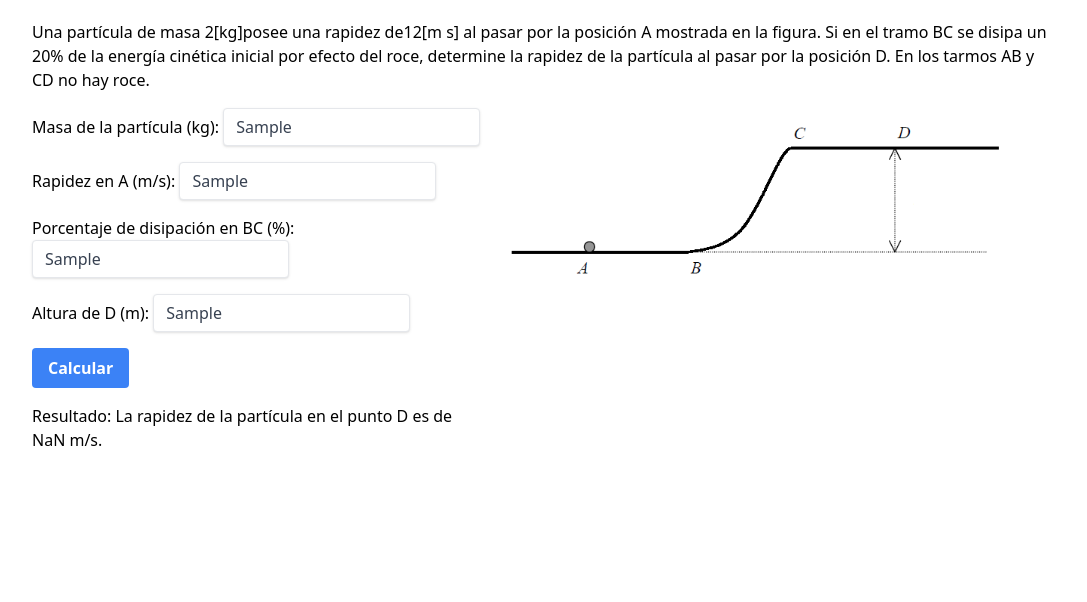
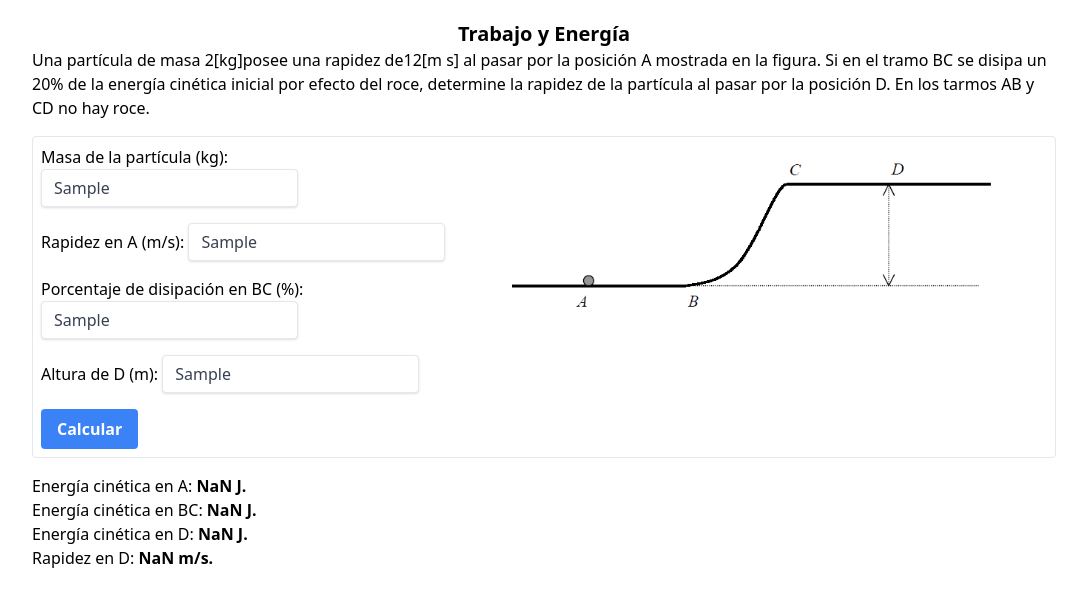
Before and after one commit to jairmmz/physics-work-energy, a Vue app: page / in a window 1280 px wide. Both pictures are taken after typing "Sample", "Sample", "Sample", "Sample" into the empty fields and a click on the button "Calcular". Shown: the top 602 px of the page, without its empty margins (96-1183 px from the left). Built offline with nearby package versions, Linux system fonts and the light colour scheme.

Commit message:
Cambios en el resultado

```diff
--- a/package.json
+++ b/package.json
@@ -9,7 +9,9 @@
     "preview": "vite preview"
   },
   "dependencies": {
-    "vue": "^3.4.21"
+    "vue": "^3.4.21",
+    "vue-katex-auto-render": "^0.2.0",
+    "vue-mathjax": "^0.1.1"
   },
   "devDependencies": {
     "@vitejs/plugin-vue": "^5.0.4",
--- a/src/App.vue
+++ b/src/App.vue
@@ -1,50 +1,58 @@
 <template>
   <div class="mt-5 flex flex-col items-center justify-center">
+    <h1 class="text-xl font-bold">Trabajo y Energía</h1>
     <div class="w-[80%] mb-4">
       <div class="mb-4">
         <span class="">
         Una partícula de masa 2[kg]posee una rapidez de12[m s] al pasar por la posición A mostrada en la figura. Si en
-        el
-        tramo BC se disipa un 20% de la energía cinética inicial por efecto del roce, determine la rapidez de la
-        partícula
-        al pasar por la posición D. En los tarmos AB y CD no hay roce.
+        el tramo BC se disipa un 20% de la energía cinética inicial por efecto del roce, determine la rapidez de la
+        partícula al pasar por la posición D. En los tarmos AB y CD no hay roce.
         </span>
       </div>
+
       <!-- Crear dos columnas para el form y la imagen -->
-      <div class="flex justify-center">
+      <div class="flex justify-center border p-2 rounded">
         <div class="w-[55%]">
-          <form>
+          <form @submit.prevent="calculateVelocity">
             <div class="mb-4">
               <span>Masa de la partícula (kg): </span>
               <input type="text" v-model="form.particleMass"
-                class="shadow appearance-none border rounded py-2 px-3 text-gray-700 leading-tight focus:outline-none focus:shadow-outline">
+                class="shadow appearance-none border rounded py-2 px-3 text-gray-700 leading-tight focus:outline-none focus:shadow-outline" required>
             </div>
             <div class="mb-4">
               <span>Rapidez en A (m/s): </span>
               <input type="text" v-model="form.velocityA"
-                class="shadow appearance-none border rounded py-2 px-3 text-gray-700 leading-tight focus:outline-none focus:shadow-outline">
+                class="shadow appearance-none border rounded py-2 px-3 text-gray-700 leading-tight focus:outline-none focus:shadow-outline" required>
             </div>
             <div class="mb-4">
               <span>Porcentaje de disipación en BC (%): </span>
               <input type="text" v-model="form.dissipation"
-                class="shadow appearance-none border rounded py-2 px-3 text-gray-700 leading-tight focus:outline-none focus:shadow-outline">
+                class="shadow appearance-none border rounded py-2 px-3 text-gray-700 leading-tight focus:outline-none focus:shadow-outline" required>
             </div>
             <div class="mb-4">
               <span>Altura de D (m): </span>
               <input type="text" v-model="form.heightD"
-                class="shadow appearance-none border rounded py-2 px-3 text-gray-700 leading-tight focus:outline-none focus:shadow-outline">
+                class="shadow appearance-none border rounded py-2 px-3 text-gray-700 leading-tight focus:outline-none focus:shadow-outline" required>
             </div>
-            <button type="submit" @click.prevent="calculateVelocity"
+            <button type="submit"
               class="bg-blue-500 hover:bg-blue-700 text-white font-bold py-2 px-4 rounded focus:outline-none focus:shadow-outline">Calcular</button>
           </form>
-          <!-- Resultado -->
-          <div class="mt-4">
-            <span>Resultado: {{ result }}</span>
-          </div>
         </div>
         <div class="w-[70%]">
           <img src="/src/assets/image_work_energy.png" alt="">
         </div>
+      </div>
+
+      <!-- Resultado -->
+      <div v-show="isResultVisible" class="mt-4">
+        <span>Energía cinética en A: <strong>{{ resultEnergyA }}</strong></span> <br>
+        <span>Energía cinética en BC: <strong>{{ resultEnergyBC }}</strong></span> <br>
+        <span>Energía cinética en D: <strong>{{ resultEnergyD }}</strong></span> <br>
+        <span>Rapidez en D: <strong>{{ resultVelocityD }}</strong></span>
+      </div>
+
+      <div>
+        <!-- Katex -->
       </div>
     </div>
   </div>
@@ -53,7 +61,13 @@
 <script setup lang="ts">
 import { ref } from 'vue';
 
-const result = ref<string>('');
+const resultVelocityD = ref<string>('');
+const resultEnergyA = ref<string>('');
+const resultEnergyBC = ref<string>('');
+const resultEnergyD = ref<string>('');
+
+const isResultVisible = ref<boolean>(false);
+
 
 interface IForm {
   particleMass: number | string;
@@ -74,13 +88,16 @@ const form = ref<IForm>({
 const calculateVelocity = () => {
   // Calcular la energía cinética inicial en el punto A.
   const kineticEnergyA = 0.5 * Number(form.value.particleMass) * Math.pow(Number(form.value.velocityA), 2);
+  resultEnergyA.value = ` ${kineticEnergyA.toFixed(2)} J.`;
 
   // Calcular la energía cinética al final del tramo BC.
   const kineticEnergyBC = kineticEnergyA * (1 - Number(form.value.dissipation) / 100);
+  resultEnergyBC.value = ` ${kineticEnergyBC.toFixed(2)} J.`;
 
   // Calcular la energía cinética final en el punto D.
   const gravity:number = 9.81;
   const kineticEnergyD = kineticEnergyBC + Number(form.value.particleMass) * gravity * Number(form.value.heightD);
+  resultEnergyD.value = ` ${kineticEnergyD.toFixed(2)} J.`;
 
   // Calcular la energía mecánica total en el punto D.
   const mechanicalEnergyD = kineticEnergyBC + kineticEnergyD;
@@ -89,11 +106,10 @@ const calculateVelocity = () => {
   const velocityD = Math.sqrt(2 * mechanicalEnergyD / Number(form.value.particleMass));
 
   // Mostrar el resultado
-  result.value = `La rapidez de la partícula en el punto D es de ${velocityD.toFixed(2)} m/s.`;
+  resultVelocityD.value = ` ${velocityD.toFixed(2)} m/s.`;
 
-  // Dado que no hay disipación en el tramo CD, la energía cinética en el punto D es la misma que en el punto B.
-  console.log(form.value);
-}
+  isResultVisible.value = true;
+};
 
 </script>
 
--- a/src/main.ts
+++ b/src/main.ts
@@ -2,4 +2,8 @@ import { createApp } from 'vue'
 import './style.css'
 import App from './App.vue'
 
-createApp(App).mount('#app')
+const app = createApp(App)
+// app.directive('katex', Katex)
+app.mount('#app')
+
+// createApp(App).use().mount('#app')
```
Also changed, not shown: 1 other file (tests, documents, lock files or other folders).
